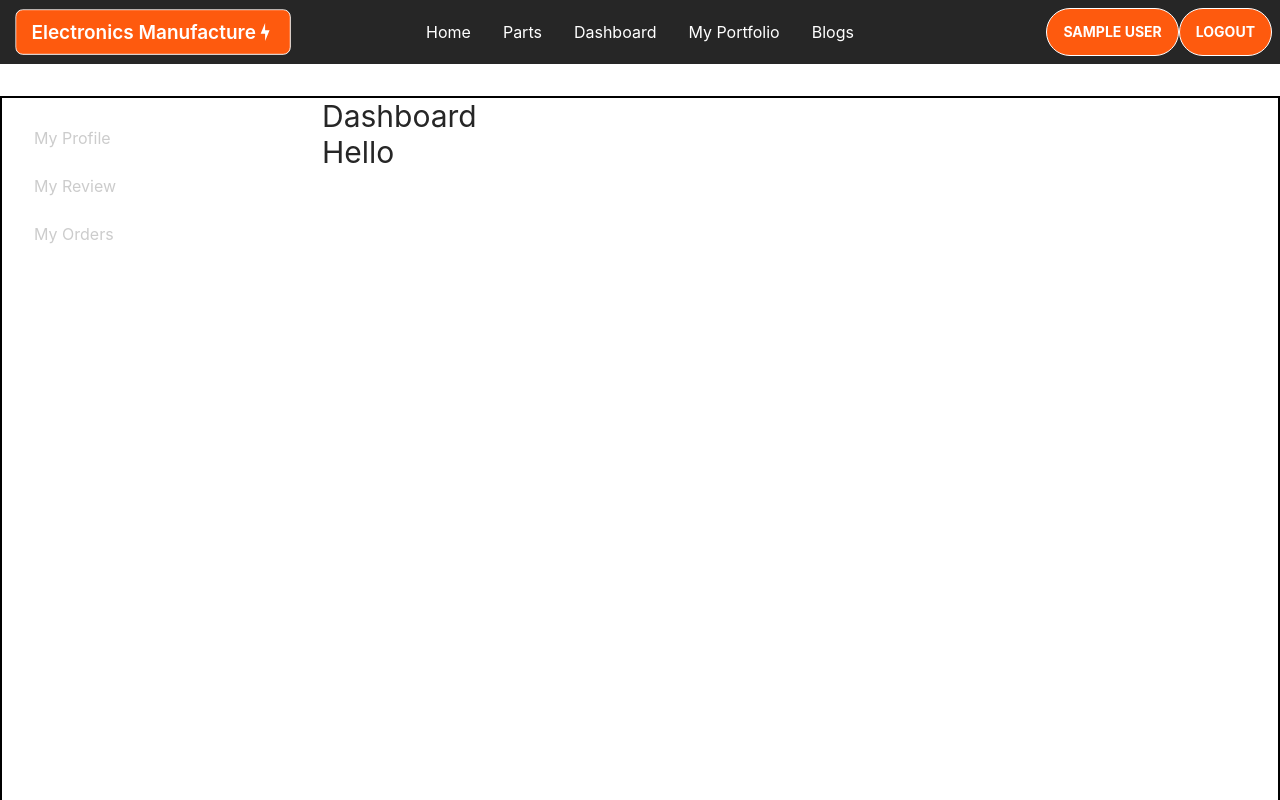
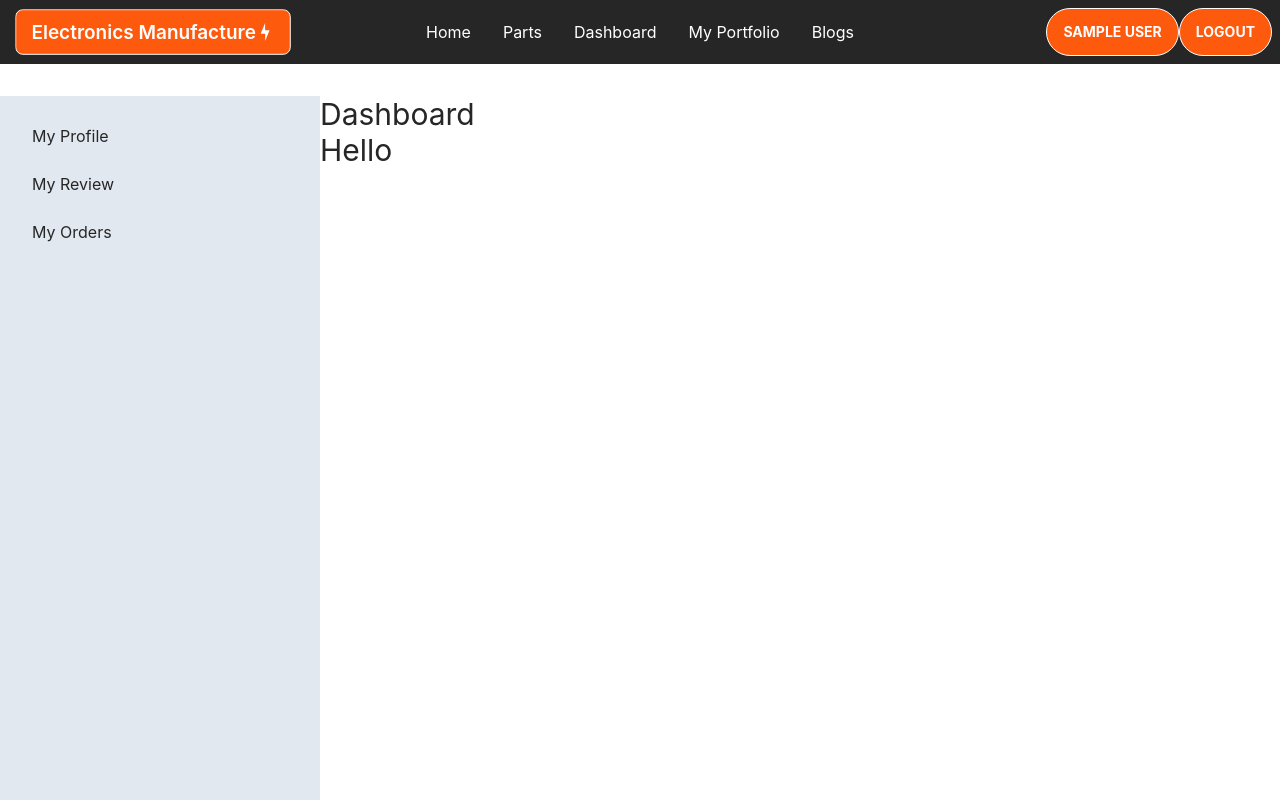
Before and after one commit to uday-g-ithub15/Drone-Manufacture-Live, a React (Create React App) app: page /dashboard in a window 1280 px wide. Built offline with nearby package versions, Linux system fonts and the light colour scheme; no server answers; sample sign-in values are in the browser's storage.

Commit message:
Set modal for cancel order

```diff
--- a/src/pages/Dashboard/Dashboard.js
+++ b/src/pages/Dashboard/Dashboard.js
@@ -6,7 +6,7 @@ const Dashboard = () => {
     return (
         <section>
             <Navbar />
-            <section className='mt-24 fixed w-full border-2 border-black '>
+            <section className='mt-24 fixed w-full '>
                 <div class="drawer drawer-mobile">
                     <input id="my-drawer-2" type="checkbox" class="drawer-toggle" />
                     <div class="drawer-content flex flex-col">
@@ -16,10 +16,10 @@ const Dashboard = () => {
                     </div>
                     <div class="drawer-side">
                         <label for="my-drawer-2" class="drawer-overlay"></label>
-                        <ul class="menu p-4 overflow-y-auto w-80 bg-base-100 text-base-content ">
-                            <li ><Link to='/dashboard'>My Profile</Link></li>
-                            <li><Link to='/dashboard/reviews'>My Review</Link></li>
-                            <li><Link to='/dashboard/myorder'>My Orders</Link></li>
+                        <ul class="menu p-4 overflow-y-auto w-80 bg-slate-200 text-accent">
+                            <li className='hover:bg-slate-500 duration-500'><Link to='/dashboard'>My Profile</Link></li>
+                            <li className='hover:bg-slate-500 duration-500'><Link to='/dashboard/reviews'>My Review</Link></li>
+                            <li className='hover:bg-slate-500 duration-500'><Link to='/dashboard/myorder'>My Orders</Link></li>
                         </ul>
 
                     </div>
--- a/src/pages/Dashboard/MyOrder.css
+++ b/src/pages/Dashboard/MyOrder.css
@@ -15,4 +15,5 @@ tr:hover td{
 th{
     background-color: rgb(82, 65, 47);
     color: white;
+    padding: 15px;
 }
--- a/src/pages/Dashboard/MyOrders.js
+++ b/src/pages/Dashboard/MyOrders.js
@@ -16,7 +16,12 @@ const MyOrders = () => {
         return <Loading />
     }
     const handleCancel = id => {
-        console.log(id);
+        fetch(`http://localhost:5000/parts/${id}`, {
+            method: "DELETE"
+        }).then(res => res.json()).then(data => {
+            const rest = orders.filter(order => order._id !== id)
+            setOrders(rest)
+        })
     }
     return (
         <table>
@@ -36,9 +41,31 @@ const MyOrders = () => {
                         <td  >{order.name}</td>
                         <td  >{order.orderQuantity}</td>
                         <td  >UnPaid</td>
-                        <td  ><button onClick={() => handleCancel(order._id)} className='btn btn-sm bg-stone-700 text-slate-200 font-semibold'>Cancel Order</button></td>
+                        <td  ><label htmlFor=" confirm-modal" className='btn btn-sm bg-stone-700 text-slate-200 font-semibold'>Cancel Order</label>
+
+                        </td>
+                        <input type="checkbox" id=" confirm-modal" class="modal-toggle" />
+                        <div class="modal modal-bottom sm:modal-middle">
+                            <div class="modal-box">
+                                <h3 class="font-bold text-lg">Are you sure you want to cancel this order ? </h3>
+                                <div class="modal-action">
+                                    <label htmlFor=" confirm-modal" class="btn btn-primary text-white font-bold" onClick={() => handleCancel(order._id)}>Yes</label>
+                                    <label htmlFor=" confirm-modal" class="btn btn-primary text-white font-bold">Not now</label>
+                                </div>
+                            </div>
+                        </div>
                     </tr>)
                 }
+                {/* <input type="checkbox" id=" confirm-modal" class="modal-toggle" />
+                <div class="modal modal-bottom sm:modal-middle">
+                    <div class="modal-box">
+                        <h3 class="font-bold text-lg">Are you sure you want to cancel this order ? </h3>
+                        <div class="modal-action">
+                            <label htmlFor=" confirm-modal" class="btn btn-primary text-white font-bold">Yes</label>
+                            <label htmlFor=" confirm-modal" class="btn btn-primary text-white font-bold">Not now</label>
+                        </div>
+                    </div>
+                </div> */}
             </tbody>
         </table>
     );
```
